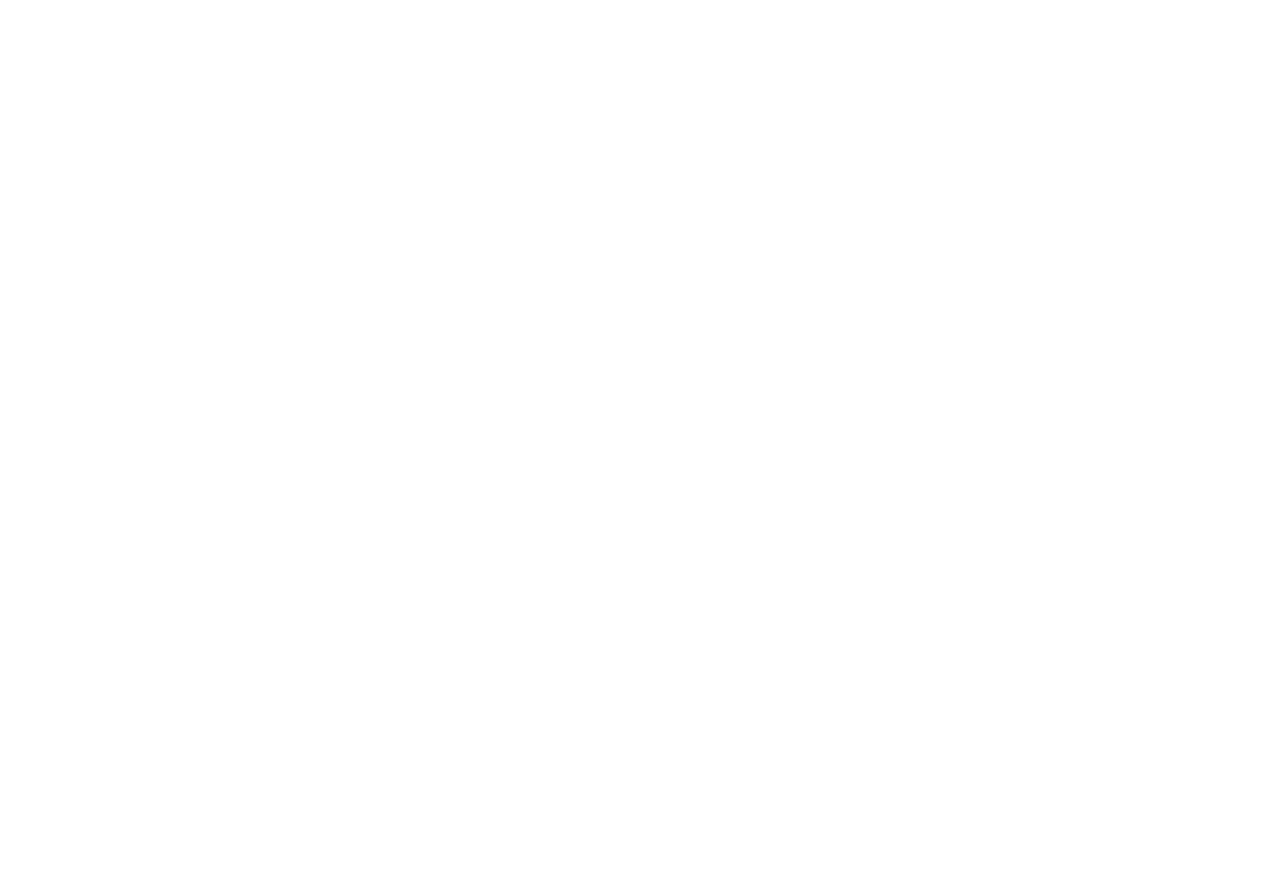
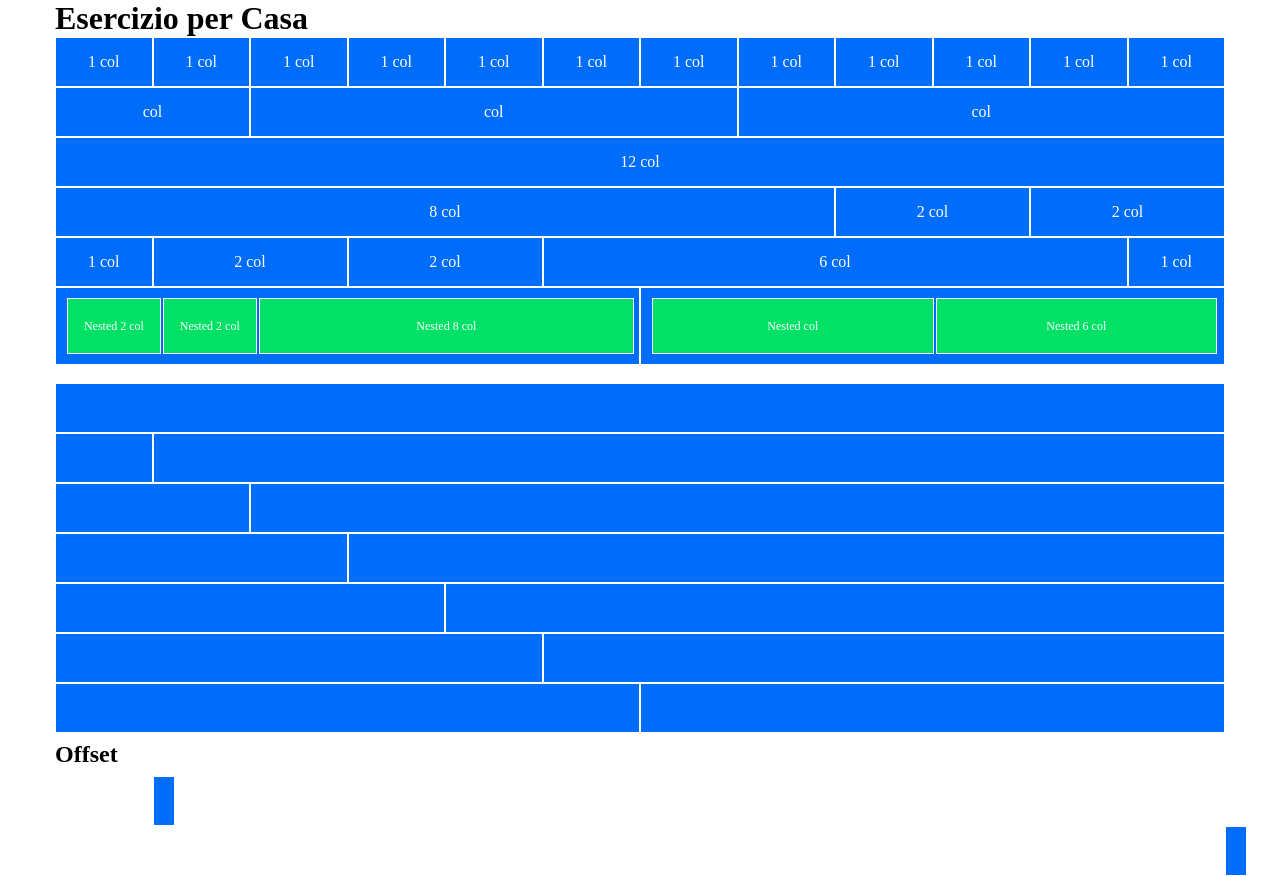
Before and after one commit to LucaCaligola/html-css-12bool, a plain HTML site: page index.html in a window 1280 px wide. Before the commit the page ends 800 px from the top, so only its background shows below. Drawn offline with Linux system fonts and the light colour scheme.

Commit message:
First 2 big col section

```diff
--- a/css/12boolflex.css
+++ b/css/12boolflex.css
@@ -15,6 +15,7 @@
     display: flex;
     flex-direction: row;
     flex-wrap: wrap;
+
 }
 
 [class*="col-"] {
@@ -23,69 +24,68 @@
 
 .col{
     flex-grow: 1;
-    flex-basis: 0;
+    width: 0;
     max-width: 100%;
 }
 
 
-
 .col-1{
-    flex-basis: calc((100% / 12) * 1);
+    width: calc((100% / 12) * 1);
     max-width: calc((100% / 12) * 1);
 }
 
 .col-2{
-    flex-basis: calc((100% / 12) * 2);
+    width: calc((100% / 12) * 2);
     max-width: calc((100% / 12) * 2);
 }
 
 .col-3{
-    flex-basis: calc((100% / 12) * 3);
+    width: calc((100% / 12) * 3);
     max-width: calc((100% / 12) * 3);
 }
 
 .col-4{
-    flex-basis: calc((100% / 12) * 4);
+    width: calc((100% / 12) * 4);
     max-width: calc((100% / 12) * 4);
 }
 
 .col-5{
-    flex-basis: calc((100% / 12) * 5);
+    width: calc((100% / 12) * 5);
     max-width: calc((100% / 12) * 5);
 }
 
 .col-6{
-    flex-basis: calc((100% / 12) * 6);
+    width: calc((100% / 12) * 6);
     max-width: calc((100% / 12) * 6);
 }
 
 .col-7{
-    flex-basis: calc((100% / 12) * 7);
+    width: calc((100% / 12) * 7);
     max-width: calc((100% / 12) * 7);
 }
 
 .col-8{
-    flex-basis: calc((100% / 12) * 8);
+    width: calc((100% / 12) * 8);
     max-width: calc((100% / 12) * 8);
 }
 
 .col-9{
-    flex-basis: calc((100% / 12) * 9);
+    width: calc((100% / 12) * 9);
     max-width: calc((100% / 12) * 9);
 }
 
 .col-10{
-    flex-basis: calc((100% / 12) * 10);
+    width: calc((100% / 12) * 10);
     max-width: calc((100% / 12) * 10);
 }
 
 .col-11{
-    flex-basis: calc((100% / 12) * 11);
+    width: calc((100% / 12) * 11);
     max-width: calc((100% / 12) * 11);
 }
 
 .col-12{
-    flex-basis: calc((100% / 12) * 12);
+    width: calc((100% / 12) * 12);
     max-width: calc((100% / 12) * 12);
 }
 
--- a/css/style.css
+++ b/css/style.css
@@ -0,0 +1,32 @@
+[class*="col-"] {
+    flex: 0 0 auto;
+    background-color:#006CFA;
+    color: white;
+    padding:10px;
+    min-height: 50px;
+    border: 1px solid white;
+    display: flex;
+    justify-content: center;
+    align-items: center;
+}
+
+.green {
+    background-color: #01E165;
+    height: 100%;
+    margin: 3px 1px;
+}
+
+.green p {
+    font-size: 12px;
+}
+
+.flex {
+    display: flex;
+    justify-content: flex-start;
+    align-items: center;
+
+}
+
+h2 {
+    margin: 8px 0px;
+}
--- a/index.html
+++ b/index.html
@@ -4,10 +4,183 @@
     <meta charset="UTF-8">
     <meta name="viewport" content="width=device-width, initial-scale=1.0">
     <title>12boolflex</title>
-    <link rel="stylesheet" href="/css/12boolflex.css">
-    <link rel="stylesheet" href="/css/style.css">
+    <link rel="stylesheet" href="./css/12boolflex.css">
+    <link rel="stylesheet" href="./css/style.css">
 </head>
 <body>
+
+    <div class="container">
+        <h1>Esercizio per Casa</h1>
+
+        <div class="row">
+            <div class="col-1">
+                <p>1 col</p>
+            </div>
+            <div class="col-1">
+                <p>1 col</p>
+            </div>
+            <div class="col-1">
+                <p>1 col</p>
+            </div>
+            <div class="col-1">
+                <p>1 col</p>
+            </div>
+            <div class="col-1">
+                <p>1 col</p>
+            </div>
+            <div class="col-1">
+                <p>1 col</p>
+            </div>
+            <div class="col-1">
+                <p>1 col</p>
+            </div>
+            <div class="col-1">
+                <p>1 col</p>
+            </div>
+            <div class="col-1">
+                <p>1 col</p>
+            </div>
+            <div class="col-1">
+                <p>1 col</p>
+            </div>
+            <div class="col-1">
+                <p>1 col</p>
+            </div>
+            <div class="col-1">
+                <p>1 col</p>
+            </div>
+        </div>
+
+        <div class="row">
+            <div class="col-2">
+                col
+            </div>
+            <div class="col-5">
+                col
+            </div>
+            <div class="col-5">
+                col
+            </div>
+        </div>
+
+        <div class="row">
+            <div class="col-12">
+                <p>12 col</p>
+            </div>
+        </div>
+
+        <div class="row">
+            <div class="col-8">
+                <p>8 col</p>
+            </div>
+            <div class="col-2">
+               2 col
+            </div>
+            <div class="col-2">
+               2 col
+            </div>
+        </div>
+
+        <div class="row">
+
+            <div class="col-1">
+                <p>1 col</p>
+            </div>
+            <div class="col-2">
+                2 col
+            </div>
+            <div class="col-2">
+                2 col
+            </div>
+            <div class="col-6">
+                6 col
+            </div>
+            <div class="col-1">
+                <p>1 col</p>
+            </div>
+        </div>
+
+        <div class="row">
+            <div class="col-6 flex">
+                <div class="col-2 green">
+                    <p>Nested 2 col</p>
+                </div>
+                <div class="col-2 green">
+                    <p>Nested 2 col</p>
+                </div>
+                <div class="col-8 green">
+                    <p>Nested 8 col</p>
+                </div>
+            </div>
+            <div class="col-6 flex">
+                <div class="col-6 green">
+                    <p>Nested  col</p>
+                </div>
+                <div class="col-6 green">
+                    <p>Nested 6 col</p>
+                </div>
+            </div>
+        </div>
+
+        <br>
+
+        <div class="row">
+            <div class="col-12"></div>
+        </div>
+
+        <div class="row">
+            <div class="col-1"></div>
+            <div class="col-11"></div>
+        </div>
+
+        <div class="row">
+            <div class="col-2"></div>
+            <div class="col-10"></div>
+        </div>
+
+        <div class="row">
+            <div class="col-3"></div>
+            <div class="col-9"></div>
+        </div>
+
+        <div class="row">
+            <div class="col-4"></div>
+            <div class="col-8"></div>
+        </div>
+
+        <div class="row">
+            <div class="col-5"></div>
+            <div class="col-7"></div>
+        </div>
+
+        <div class="row">
+            <div class="col-6"></div>
+            <div class="col-6"></div>
+        </div>
+
+        <h2>Offset</h2>
+
+        <div class="row">
+            <div class="col-offset-1"></div>
+
+            <div class="col-offset-12"></div>
+
+
+        </div>
+
+
+
+
+
+
+
+
+
+
+
+
+    </div>
+
 
 
 
```
